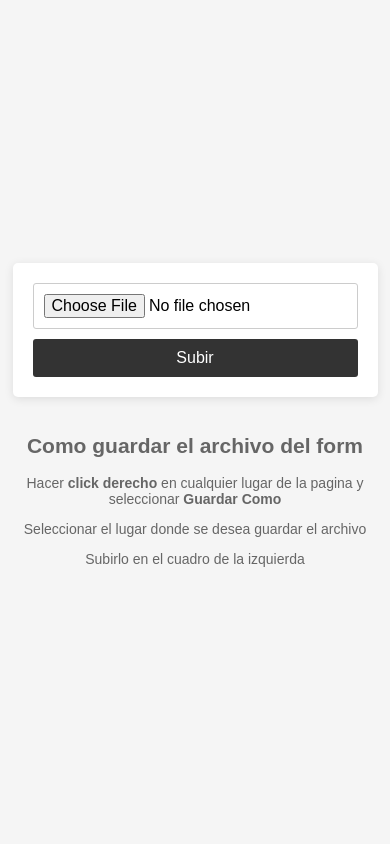
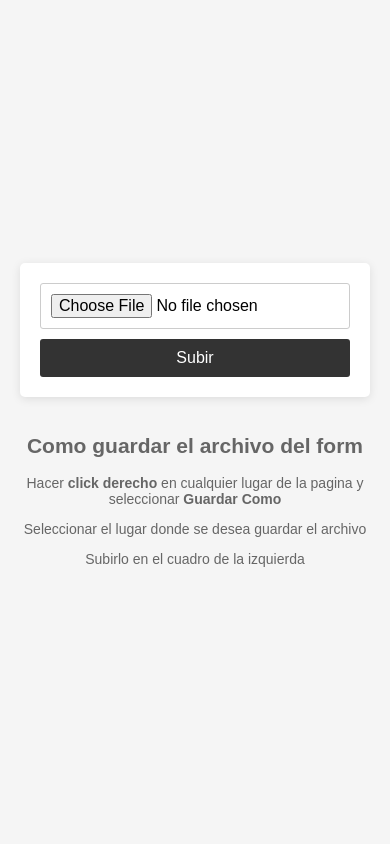
Before and after one commit to Defeeeee/TICSolver, a Flask app: page / in a window 390 px wide. Run offline with Flask 3, Linux system fonts and the light colour scheme.

Commit message:
fix: responsiveness

```diff
--- a/static/css/upload.css
+++ b/static/css/upload.css
@@ -48,10 +48,16 @@ body {
   padding-left: 40px;
 }
 
-/* For screens smaller than 600px, stack the form and instructions vertically */
+/* For screens smaller than 768px, stack the form and instructions vertically */
 @media (max-width: 768px) {
   body {
     flex-direction: column;
+    padding: 0 20px; /* Add padding to the sides of the screen */
+  }
+
+  .upload-form {
+    width: 100%; /* Make the form take up the full width of its container */
+    box-sizing: border-box; /* Include padding and border in element's total width and height */
   }
 
   .instructions {
@@ -59,7 +65,7 @@ body {
   }
 }
 
-/* For screens larger than 600px, place the form and instructions side by side */
+/* For screens larger than 768px, place the form and instructions side by side */
 @media (min-width: 769px) {
   body {
     flex-direction: row;
```
